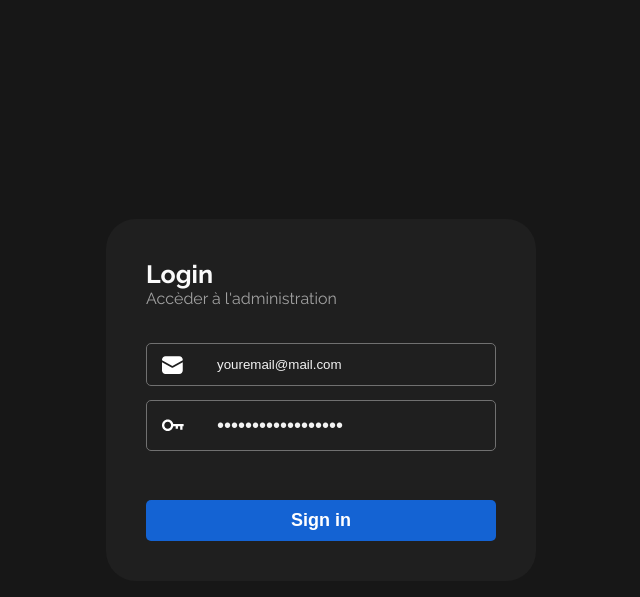
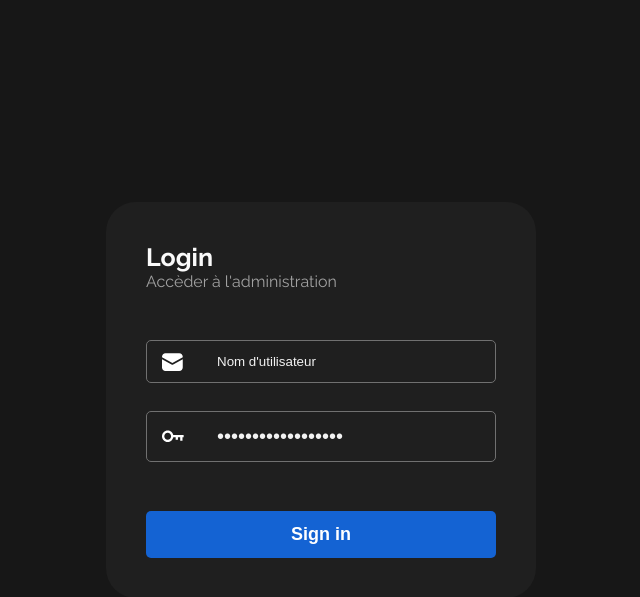
Before and after one commit to JoAnisky/christopher_nolan_website, a PHP site: page /login.html in a window 1280 px wide. Shown: the top 597 px of the page, without its empty margins (319-959 px from the left). Run offline with PHP 8.4, Linux system fonts and the light colour scheme.

Commit message:
Ajout de la page Login HTML et script JS

```diff
--- a/css/adm.css
+++ b/css/adm.css
@@ -51,26 +51,28 @@ p.access{
     color: var(--light-blue);
 }
 /* Form */
-#form_connect{
+#form-connect{
     display:flex;
     gap: 14px;
     flex-direction:column;
 }
 /* Form INPUTS */
-#form_connect input{
-    padding:13px;
+#form-connect input{
     border-radius:5px;
-    padding-left:70px;
     color:white;
 }
-input[type="mail"]{
+input[type="text"]{
     background:url('../img/icons/mail-icon.svg') no-repeat left 15px center;
     border: 1px solid #707070;
+    padding:13px;
+    padding-left:70px;
 }
 input[type="password"]{
     background:url('../img/icons/key-icon.svg') no-repeat left 15px center;
     border: 1px solid #707070;
     font-size:20px;
+    padding:13px;
+    padding-left:70px;
 }
 input::placeholder{
     color:#f2f2f2;
@@ -84,10 +86,8 @@ input:focus{
 }
 /* BTN Submit */
 #btn-submit{
-    color: white;
+    padding:13px;
     background-color:var(--btn-blue);
-    padding:10px;
-    border-radius:5px;
     font-weight: bold;
     font-size: 18px;
     margin-top:35px;
--- a/index.html
+++ b/index.html
@@ -255,7 +255,7 @@
                 <p class="form-title">Inscrivez-vous à la newletter</p>
                 <p class="form-title2">Ne manquez aucune info !</p>
 
-                <form method="post" class="custom-field" id="newsletter-form" novalidate>
+                <form method="post" action="admin.php" class="custom-field" id="newsletter-form" novalidate>
                     <label class="error-mail" for="email"></label>
                     <div class="form-inputs">
                         <input id="mail-input" type="email" placeholder="Your email" name="email" required/>
--- /dev/null
+++ b/js/login.js
@@ -0,0 +1,35 @@
+console.log('coucou');
+const form = document.querySelector("form");
+const inputLogin = document.getElementById("login");
+const inputPassword = document.getElementById("password");
+const labelErrorLogin = document.getElementById('error-login');
+const labelErrorPassword = document.getElementById('error-password');
+console.log(inputPassword);
+
+form.addEventListener("submit", function(e){
+    e.preventDefault();
+    if (inputLogin.validity.valueMissing){
+        label.textContent = "Ce champ ne peut pas être vide !";
+        label.style.color = "red";
+        inputLogin.style.border = "1px solid red";
+    }else if (inputPassword.validity.valueMissing){
+        label.textContent = "Ce champ ne peut pas être vide !";
+        label.style.color = "red";
+        inputLogin.style.border = "1px solid red";
+    }else{
+        ajaxResponse();
+        label.textContent = "";
+        label.style.color = '#15ff00';
+    }
+});
+
+// function ajaxResponse(){
+//     const formData = new FormData(form);
+//     // Lancement de la requête AJAX si tout est OK coté JS
+//     fetch('admin.php', {
+//         method: "POST",
+//         body : formData
+//     }).then(response => response.text())
+//     .then(response=> {
+//     });
+// };
--- a/js/main.js
+++ b/js/main.js
@@ -315,11 +315,10 @@ form.addEventListener("submit", function(e){
 
     }else{
         ajaxResponse();
-
         label.textContent = "Merci de votre inscription !";
         label.style.color = '#15ff00';
         inputMail.style.border = "2px solid #15ff00";
-        inputMail.style.visibility = "hidden";
+        inputMail.value = " ";
     }
 });
 
@@ -333,7 +332,6 @@ function ajaxResponse(){
     })
     .then(response => response.text())
     .then(response=> {
-        console.log(formData);
+        console.log(response);
     });
-
 };
--- a/login.html
+++ b/login.html
@@ -5,24 +5,30 @@
         <meta charset="UTF-8">
         <meta name="viewport" content="width=device-width, initial-scale=1">
         <meta http-equiv="X-UA-Compatible" content="IE=edge">
-        <meta name="description" content="Website Fanpage de Christopher Nolan crée dans le cadre de la formation ACCES CODE SCHOOL Developpeur web/web mobile">
+        <meta name="description" content="Website Fanpage de Christopher Nolan crée dans le cadre de la formation ACCESS CODE SCHOOL Developpeur web/web mobile">
         <meta name="keywords" content="conception web, creation web, creation site internet, erol conception">
         <link rel="preconnect" href="https://fonts.googleapis.com">
         <link rel="preconnect" href="https://fonts.gstatic.com" crossorigin>
         <link href="https://fonts.googleapis.com/css2?family=Raleway:ital,wght@0,300;0,400;0,700;1,400&display=swap" rel="stylesheet">
         <link rel="stylesheet" href="css/adm.css" />
+        <script src="js/login.js"></script>
     </head>
 <body>
 <div class="a_container">
     <div class="a_contain">
         <p class="log">Login</p>
         <p class="access">Accèder à l'administration</p>
-        <form method="#" id="form_connect">
-            <input type="mail" id="mail" placeholder="youremail@mail.com">
-            <input type="password" id="pass" name="password" placeholder="••••••••••••••••••" required>
-            <button id="btn-submit"
-            type="submit">Sign in</button>
+
+        <form method="post" id="form-connect" novalidate>
+
+            <label id="error-login" for="login"></label>
+            <input type="text" id="login" name="login" placeholder="Nom d'utilisateur" required>
+
+            <label id="error-password" for="password"></label>
+            <input type="password" id="password" name="password" placeholder="••••••••••••••••••" required>
+            <input id="btn-submit" type="submit" value="Sign in">
         </form>
+
     </div>
 </div>
 </body>
```
Also changed, not shown: add.php (+5 -4 lines), admin.php (added, +27 -0 lines).
